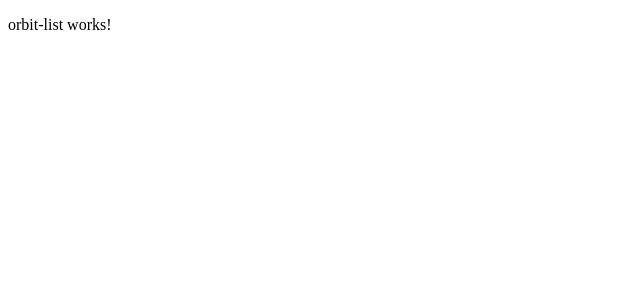
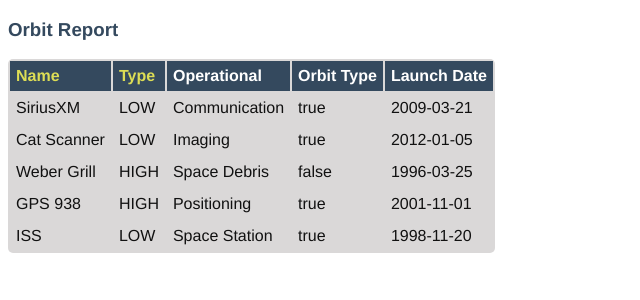
Before and after one commit to ryanmossor/orbit-report, an Angular app: page / in a window 1280 px wide. Shown: the top 300 px of the page, without its empty margins (0-640 px from the left). Built offline with nearby package versions, Linux system fonts and the light colour scheme.

Commit message:
Completed step 4

```diff
--- a/src/app/app.component.css
+++ b/src/app/app.component.css
@@ -0,0 +1,13 @@
+.search-form {
+  margin-bottom: 40px;
+}
+
+button {
+  margin-left: 10px;
+  color: #fff;
+  background-color: #009b25;
+  border-radius: 4px;
+  padding: 2px 5px;
+  font-size: 18px;
+  cursor: pointer;
+}
--- a/src/app/orbit-list/orbit-list.component.css
+++ b/src/app/orbit-list/orbit-list.component.css
@@ -0,0 +1,29 @@
+.sortable {
+  cursor: pointer;
+  color: #dd5;
+}
+
+.warning {
+  background-color: #da8a8a;
+}
+
+table {
+  color: #111;
+  border-radius: 5px;
+  overflow: hidden;
+  margin: 12px 0;
+  min-width: 300px;
+  background: #dad8d8;
+}
+
+.header-row {
+  background: #34495e;
+  color: #fff;
+}
+
+th,
+td {
+  text-align: left;
+  margin: 5px 10px;
+  padding: 6px;
+}
--- a/src/app/orbit-list/orbit-list.component.html
+++ b/src/app/orbit-list/orbit-list.component.html
@@ -1 +1,17 @@
-<p>orbit-list works!</p>
+<h3>Orbit Report</h3>
+<table>
+    <tr class="header-row">
+        <th class="sortable">Name</th>
+        <th class="sortable">Type</th>
+        <th>Operational</th>
+        <th>Orbit Type</th>
+        <th>Launch Date</th>
+    </tr>
+    <tr *ngFor="let item of satellites">
+        <td>{{ item.name }}</td>
+        <td>{{ item.orbitType }}</td>
+        <td>{{ item.type }}</td>
+        <td>{{ item.operational }}</td>
+        <td>{{ item.launchDate}}</td>
+    </tr>
+</table>
--- a/src/app/orbit-list/orbit-list.component.ts
+++ b/src/app/orbit-list/orbit-list.component.ts
@@ -9,7 +9,7 @@
 export class OrbitListComponent implements OnInit {
 
   // @Input() declares that satellites is a property that will be passed to the component with [satellites]="sourceList"
-  @Input() satellites: Satellite[];
+  @Input() satellites: Satellite[] = [];
 
   constructor() { }
 
--- a/src/index.html
+++ b/src/index.html
@@ -1,13 +1,25 @@
 <!doctype html>
 <html lang="en">
+
 <head>
   <meta charset="utf-8">
   <title>OrbitReport</title>
   <base href="/">
   <meta name="viewport" content="width=device-width, initial-scale=1">
   <link rel="icon" type="image/x-icon" href="favicon.ico">
+  <style>
+    body {
+      font-family: 'Helvetica', 'Courier';
+    }
+
+    h3 {
+      color: #34495E;
+    }
+  </style>
 </head>
+
 <body>
   <app-root></app-root>
 </body>
+
 </html>
```
